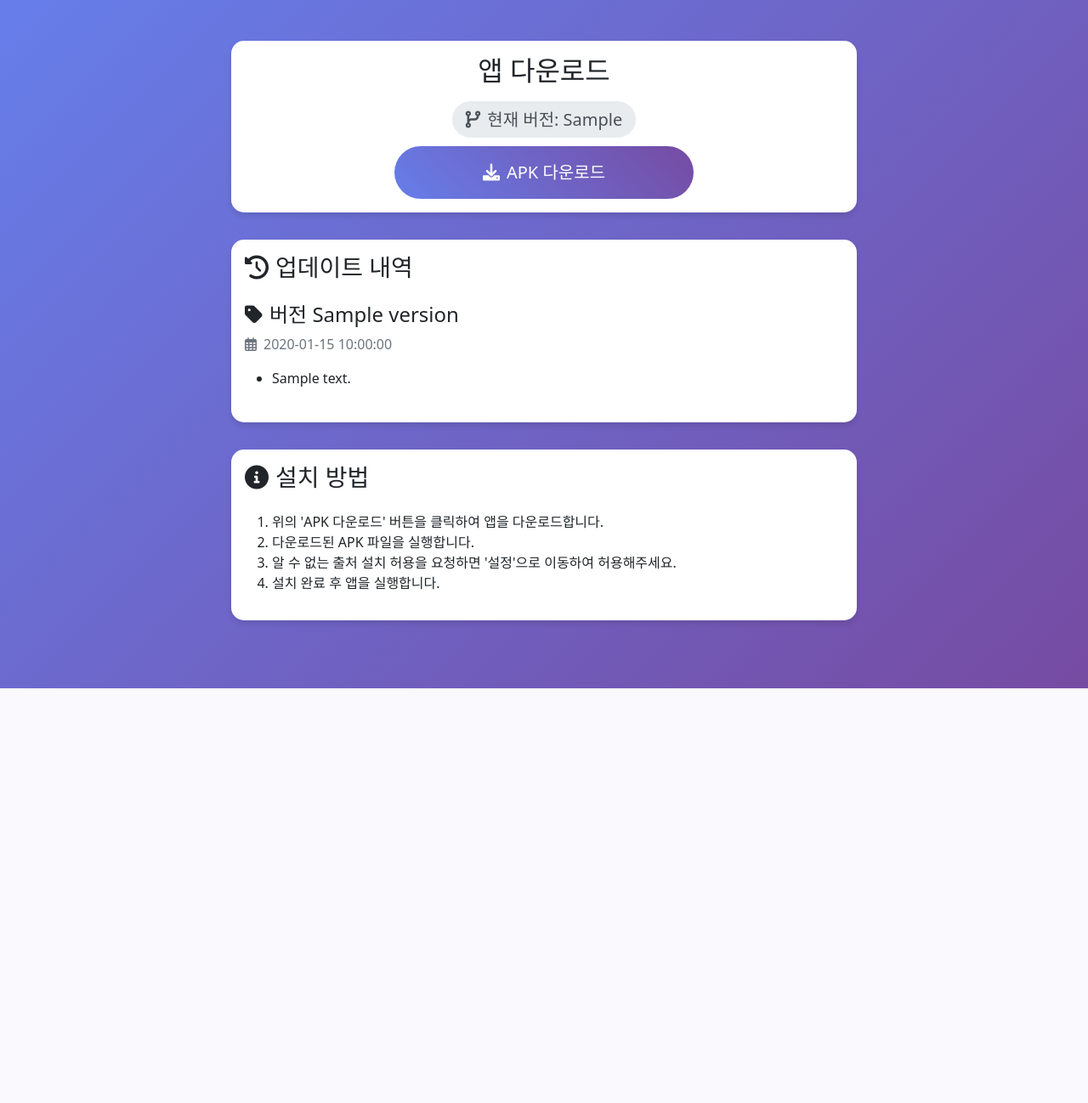
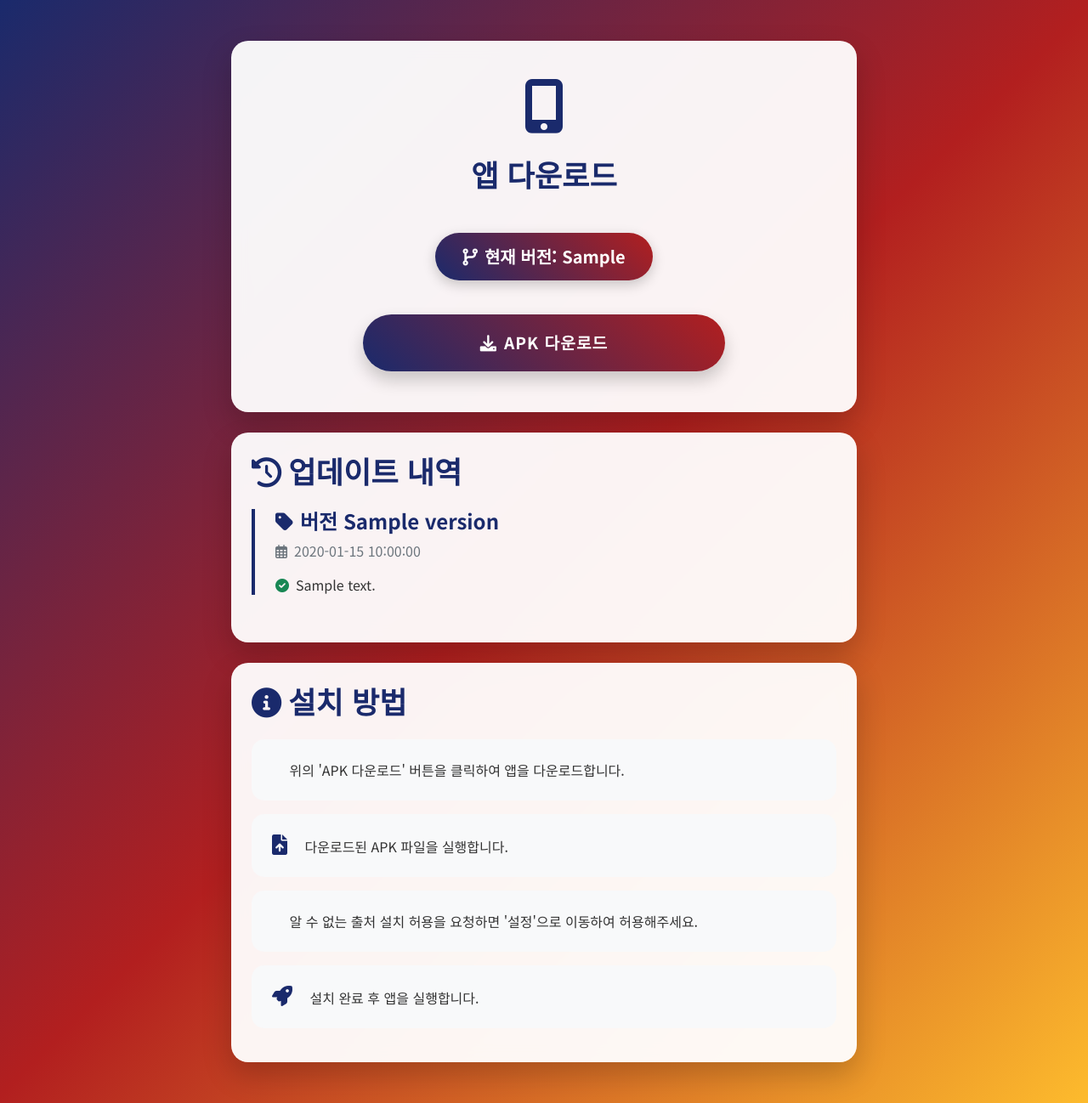
Before and after one commit to alkjfgh/pill-mobile-server, a Python web app: template templates/download.html in a window 1280 px wide. Shown: the whole page at 85% size. Before the commit the page ends 810 px from the top, so only its background shows below. Run offline with Jinja, Linux system fonts and the light colour scheme; the template is opened without the code that fills it: most values are stand-ins (such as "Sample title", 1, 10 or a date in 2020).

Commit message:
add css 2

```diff
--- a/templates/download.html
+++ b/templates/download.html
@@ -8,47 +8,114 @@
     <link href="https://cdnjs.cloudflare.com/ajax/libs/font-awesome/6.0.0/css/all.min.css" rel="stylesheet">
     <style>
         body {
-            background: linear-gradient(135deg, #667eea 0%, #764ba2 100%);
+            background: linear-gradient(135deg, #1a2a6c, #b21f1f, #fdbb2d);
             min-height: 100vh;
+            font-family: 'Noto Sans KR', sans-serif;
+            color: #333;
         }
+
+        .container {
+            padding-top: 3rem;
+            padding-bottom: 3rem;
+        }
+
         .card {
+            background: rgba(255, 255, 255, 0.95);
             border: none;
-            border-radius: 15px;
-            box-shadow: 0 4px 6px rgba(0, 0, 0, 0.1);
+            border-radius: 20px;
+            box-shadow: 0 15px 35px rgba(0, 0, 0, 0.2);
+            backdrop-filter: blur(10px);
+            transition: transform 0.3s ease;
+        }
+
+        .card:hover {
+            transform: translateY(-5px);
+        }
+
+        .card-title {
+            color: #1a2a6c;
+            font-weight: 700;
+            font-size: 2.2rem;
+        }
+
+        .btn-download {
+            background: linear-gradient(45deg, #1a2a6c, #b21f1f);
+            border: none;
+            padding: 1.2rem 3rem;
+            border-radius: 50px;
+            font-size: 1.2rem;
+            font-weight: 600;
+            letter-spacing: 1px;
+            box-shadow: 0 10px 20px rgba(0, 0, 0, 0.2);
+            transition: all 0.3s ease;
+        }
+
+        .btn-download:hover {
+            transform: translateY(-3px) scale(1.05);
+            box-shadow: 0 15px 30px rgba(0, 0, 0, 0.3);
+        }
+
+        .version-badge {
+            background: linear-gradient(45deg, #1a2a6c, #b21f1f);
+            padding: 0.8rem 2rem;
+            border-radius: 50px;
+            color: white;
+            font-weight: 600;
+            display: inline-block;
+            margin: 1.5rem 0;
+            box-shadow: 0 5px 15px rgba(0, 0, 0, 0.2);
+        }
+
+        .release-item {
+            border-left: 4px solid #1a2a6c;
+            padding-left: 1.5rem;
             margin-bottom: 2rem;
         }
-        .btn-download {
-            background: linear-gradient(45deg, #667eea, #764ba2);
-            border: none;
-            padding: 1rem 2rem;
-            border-radius: 50px;
-            transition: all 0.3s ease;
+
+        .release-item h4 {
+            color: #1a2a6c;
+            font-weight: 600;
         }
-        .btn-download:hover {
-            transform: translateY(-2px);
-            box-shadow: 0 5px 15px rgba(0, 0, 0, 0.2);
+
+        .installation-step {
+            background: #f8f9fa;
+            padding: 1.5rem;
+            border-radius: 15px;
+            margin-bottom: 1rem;
         }
-        .version-badge {
-            background: #e9ecef;
-            padding: 0.5rem 1rem;
-            border-radius: 50px;
-            color: #495057;
+
+        .installation-step i {
+            font-size: 1.5rem;
+            color: #1a2a6c;
+            margin-right: 1rem;
+        }
+
+        @keyframes float {
+            0% { transform: translateY(0px); }
+            50% { transform: translateY(-10px); }
+            100% { transform: translateY(0px); }
+        }
+
+        .floating-icon {
+            animation: float 3s ease-in-out infinite;
         }
     </style>
+    <link href="https://fonts.googleapis.com/css2?family=Noto+Sans+KR:wght@400;500;700&display=swap" rel="stylesheet">
 </head>
 <body>
     <div class="container py-5">
         <div class="row justify-content-center">
             <div class="col-md-8">
                 <div class="card">
-                    <div class="card-body text-center">
+                    <div class="card-body text-center p-5">
+                        <i class="fas fa-mobile-alt floating-icon mb-4" style="font-size: 4rem; color: #1a2a6c;"></i>
                         <h2 class="card-title mb-4">앱 다운로드</h2>
                         <p class="lead">
                             <span class="version-badge">
                                 <i class="fas fa-code-branch me-2"></i>현재 버전: {{ current_version }}
                             </span>
                         </p>
-                        <div class="d-grid gap-2 col-6 mx-auto">
+                        <div class="d-grid gap-2 col-8 mx-auto">
                             <a href="{{ download_url }}" class="btn btn-download btn-lg text-white">
                                 <i class="fas fa-download me-2"></i>APK 다운로드
                             </a>
@@ -57,17 +124,17 @@
                 </div>
 
                 <div class="card mt-4">
-                    <div class="card-body">
+                    <div class="card-body p-4">
                         <h3 class="card-title mb-4">
                             <i class="fas fa-history me-2"></i>업데이트 내역
                         </h3>
                         {% for release in release_notes %}
-                        <div class="mb-4">
+                        <div class="release-item">
                             <h4><i class="fas fa-tag me-2"></i>버전 {{ release.version }}</h4>
                             <p class="text-muted"><i class="far fa-calendar-alt me-2"></i>{{ release.date }}</p>
-                            <ul>
+                            <ul class="list-unstyled">
                                 {% for note in release.notes %}
-                                <li>{{ note }}</li>
+                                <li><i class="fas fa-check-circle me-2 text-success"></i>{{ note }}</li>
                                 {% endfor %}
                             </ul>
                         </div>
@@ -76,16 +143,28 @@
                 </div>
 
                 <div class="card mt-4">
-                    <div class="card-body">
+                    <div class="card-body p-4">
                         <h3 class="card-title mb-4">
                             <i class="fas fa-info-circle me-2"></i>설치 방법
                         </h3>
-                        <ol>
-                            <li>위의 'APK 다운로드' 버튼을 클릭하여 앱을 다운로드합니다.</li>
-                            <li>다운로드된 APK 파일을 실행합니다.</li>
-                            <li>알 수 없는 출처 설치 허용을 요청하면 '설정'으로 이동하여 허용해주세요.</li>
-                            <li>설치 완료 후 앱을 실행합니다.</li>
-                        </ol>
+                        <div class="installation-steps">
+                            <div class="installation-step">
+                                <i class="fas fa-arrow-down-to-bracket"></i>
+                                <span>위의 'APK 다운로드' 버튼을 클릭하여 앱을 다운로드합니다.</span>
+                            </div>
+                            <div class="installation-step">
+                                <i class="fas fa-file-arrow-up"></i>
+                                <span>다운로드된 APK 파일을 실행합니다.</span>
+                            </div>
+                            <div class="installation-step">
+                                <i class="fas fa-shield-halved"></i>
+                                <span>알 수 없는 출처 설치 허용을 요청하면 '설정'으로 이동하여 허용해주세요.</span>
+                            </div>
+                            <div class="installation-step">
+                                <i class="fas fa-rocket"></i>
+                                <span>설치 완료 후 앱을 실행합니다.</span>
+                            </div>
+                        </div>
                     </div>
                 </div>
             </div>
```
